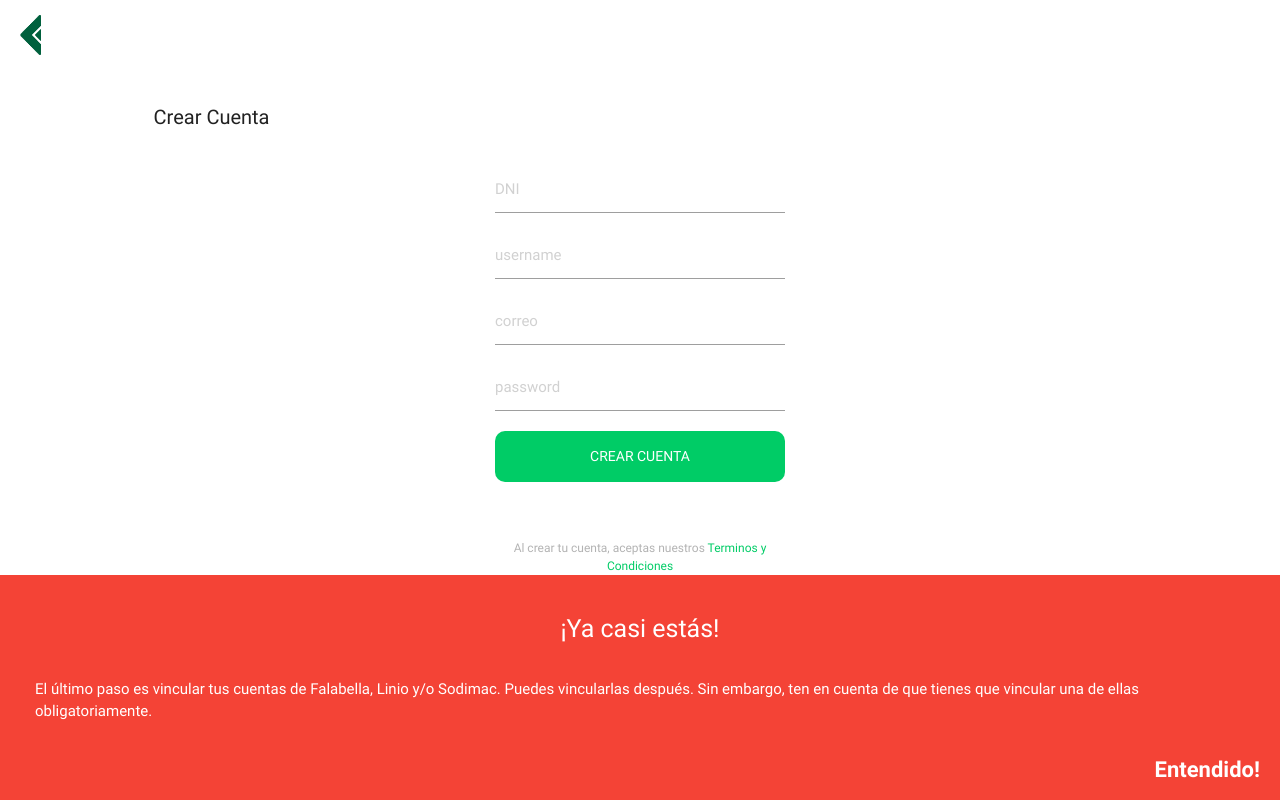
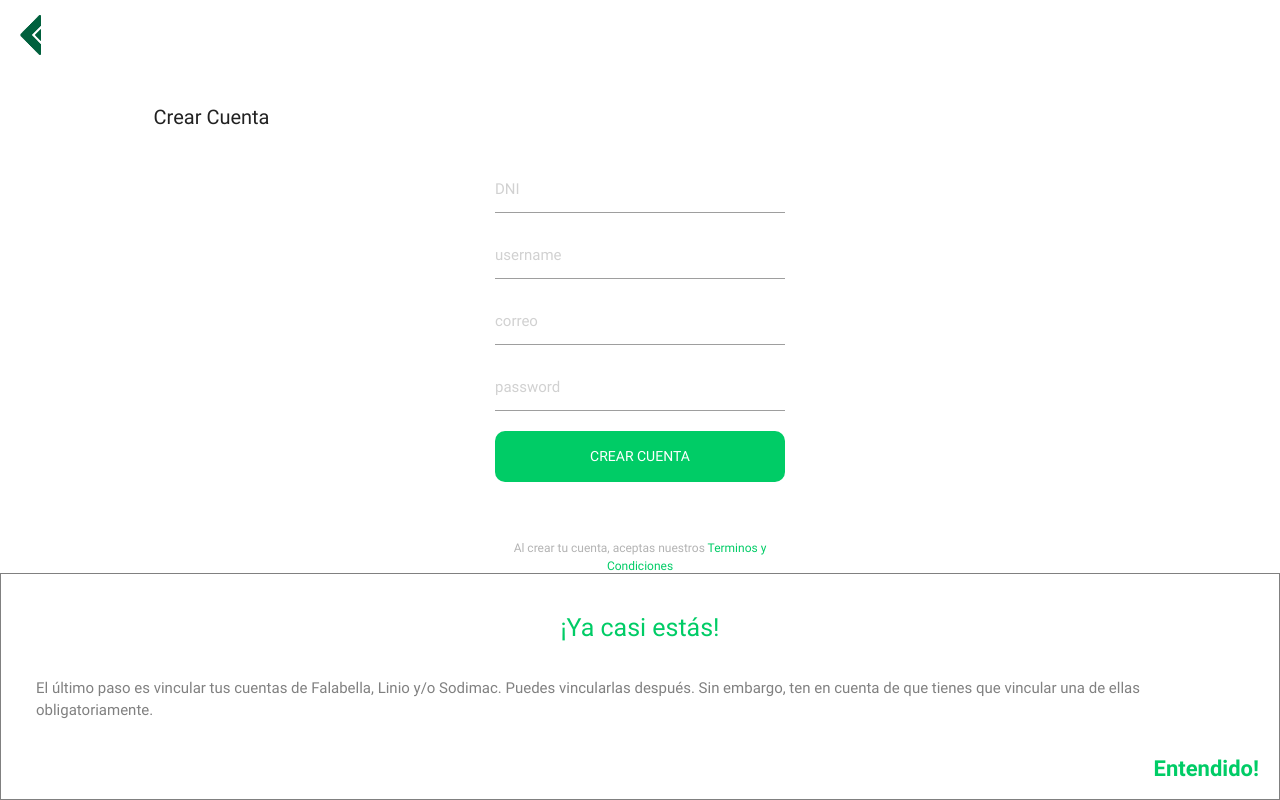
Before and after one commit to DarkNekoRin/Despach-ito, a website: page registrar.html in a window 1280 px wide. Both pictures are taken after a click on the button "CREAR CUENTA". Drawn offline with Linux system fonts and the light colour scheme.

Commit message:
aasd
asdas

```diff
--- a/css/message.css
+++ b/css/message.css
@@ -2,8 +2,13 @@
 
 .notificacion {
     padding: 20px;
-    background-color: #f44336; /* WHITE */
-    color: white;
+    background-color: white; /* WHITE */
+    color: #00603d;
+
+    border-style: solid;
+    border-width: 0.5px;
+    border-color: gray;
+
 
     opacity: 1;
     transition: opacity 0.6s;
@@ -18,7 +23,7 @@
   font-size: 25px;
 
   padding: 15px;
-  color: #FFFFFF;
+  color: #00cc66;
 }
 
 .notificacion .soyuntextito {
@@ -26,13 +31,13 @@
   font-size: 15px;
 
   padding: 15px;
-  color: #FFFFFF;
+  color: gray;
 }
 
 /* The close button */
 .closebtn {
   margin-left: 15px;
-  color: white;
+  color: #00cc66;
   font-weight: bold;
   float: right;
   font-size: 22px;
```
Also changed, not shown: login.html (+1 -1 lines).
